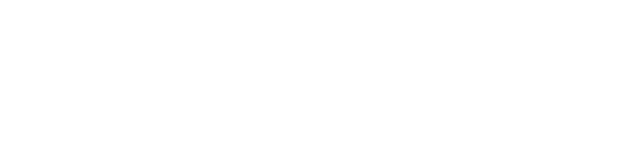
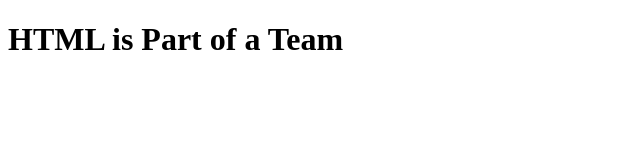
Before and after one commit to WebucatorTraining/html-demo-website, a plain HTML site: page index.html in a window 1280 px wide. Shown: the whole page, without its empty margins (0-640 px from the left). Drawn offline with Linux system fonts and the light colour scheme.

Commit message:
Add text to index.html

```diff
--- a/index.html
+++ b/index.html
@@ -6,6 +6,6 @@
   <title>HTML is Part of a Team</title>
 </head>
 <body>
-
+  <h1>HTML is Part of a Team</h1>
 </body>
 </html>
```
